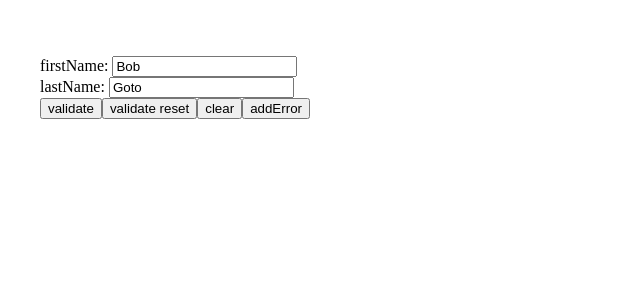
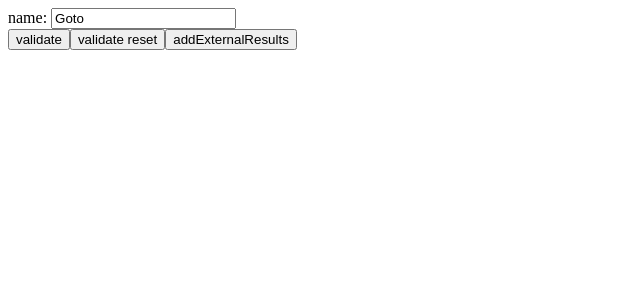
Before and after one commit to yasu-s/vuelidate-sample, a Vue app: page / in a window 1280 px wide. Shown: the top 300 px of the page, without its empty margins (0-640 px from the left). Built offline with nearby package versions, Linux system fonts and the light colour scheme.

Commit message:
最小構成化

```diff
--- a/src/App.vue
+++ b/src/App.vue
@@ -1,38 +1,40 @@
 <script setup lang="ts">
 import { reactive, ref } from 'vue'
-import useVuelidate from '@vuelidate/core'
+import { useVuelidate } from '@vuelidate/core'
 import { required } from '@vuelidate/validators'
 
+/** 入力Form */
 const state = reactive({
-  firstName: 'Bob',
-  lastName: 'Goto',
+  name: 'Goto',
 })
+
+/** バリデーションルール */
+const rules = {
+  name: { required },
+}
+
+/** 外部エラー */
 const $externalResults = ref({})
-
-const rules = {
-  firstName: { required },
-  lastName: { required },
-}
 
 const v$ = useVuelidate(rules, state, { $externalResults })
 
+/** バリデーション */
 function validate() {
   v$.value.$validate()
 }
 
+/** バリデーションリセット */
 function resetValidate() {
-  v$.value.$reset()
-}
-
-function clear() {
-  state.firstName = ''
-  state.lastName = ''
   v$.value.$clearExternalResults()
   v$.value.$reset()
 }
 
-function addError() {
-  $externalResults.value = { firstName: ['error1'] }
+/** externalResults追加 */
+function addExternalResults() {
+  $externalResults.value = {
+    // keyはstateと同様のものを指定する
+    name: ['externalResults error'],
+  }
 }
 </script>
 
@@ -40,21 +42,8 @@ function addError() {
   <div>
     <form>
       <div>
-        <ul>
-          <li v-for="error of v$.$errors" class="error-msg" :ke="error.$uid">
-            {{ error.$message }}
-          </li>
-        </ul>
-      </div>
-      <div>
-        firstName: <input v-model="state.firstName" type="text" />
-        <div v-for="error of v$.firstName.$errors" class="error-msg" :ke="error.$uid">
-          {{ error.$message }}
-        </div>
-      </div>
-      <div>
-        lastName: <input v-model="state.lastName" type="text" />
-        <div v-for="error of v$.lastName.$errors" class="error-msg" :ke="error.$uid">
+        name: <input v-model="state.name" type="text" />
+        <div v-for="error of v$.name.$errors" class="error-msg" :ke="error.$uid">
           {{ error.$message }}
         </div>
       </div>
@@ -62,18 +51,12 @@ function addError() {
     <div>
       <button @click="validate()">validate</button>
       <button @click="resetValidate()">validate reset</button>
-      <button @click="clear()">clear</button>
-      <button @click="addError()">addError</button>
+      <button @click="addExternalResults()">addExternalResults</button>
     </div>
   </div>
 </template>
 
 <style>
-#app {
-  padding: 2rem;
-  font-weight: normal;
-}
-
 .error-msg {
   color: red;
 }
```
